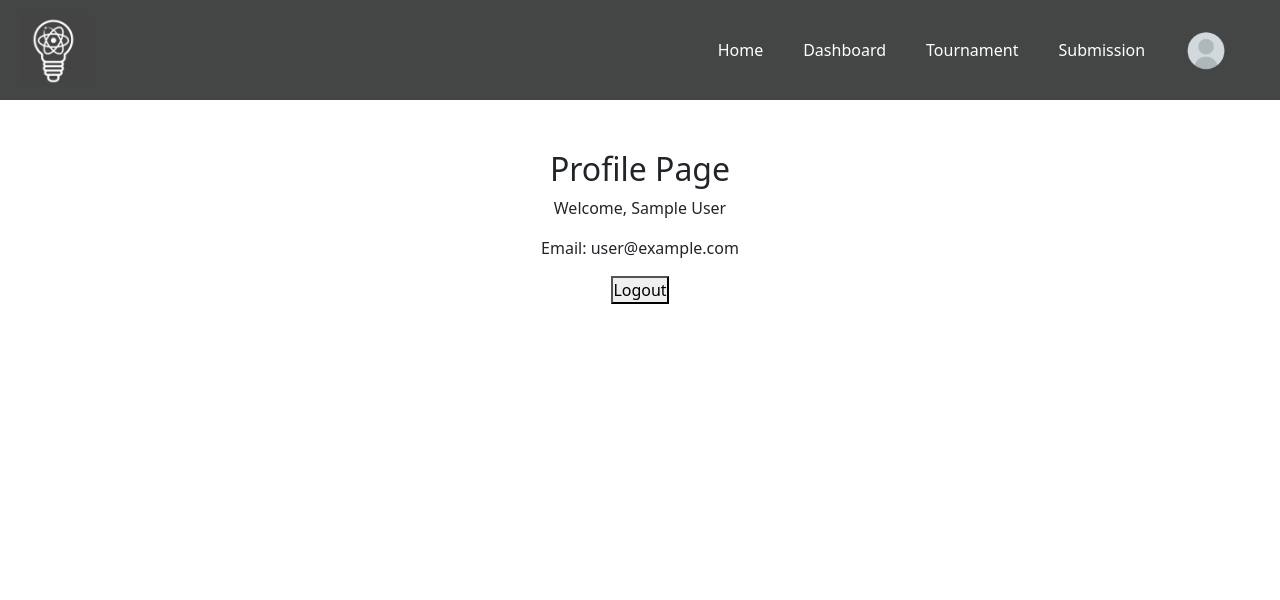
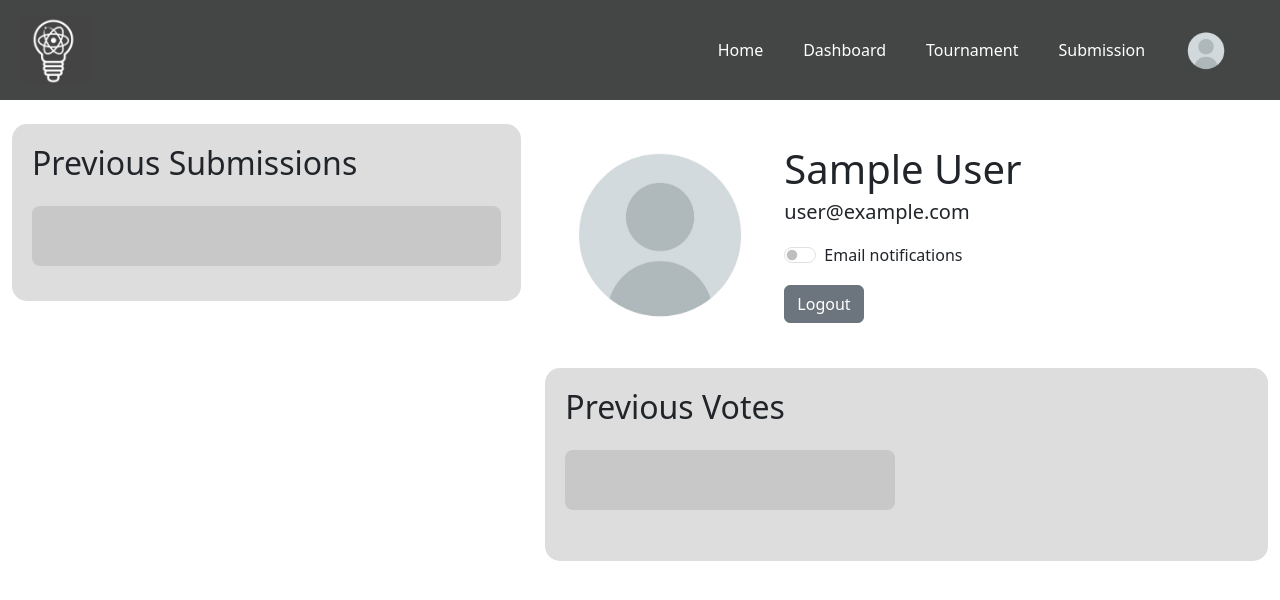
Before and after one commit to PriyaSK1601/sdsUltimateSTEM, a React (Create React App) app in the folder my-app/: page /profile in a window 1280 px wide. Shown: the top 600 px of the page. Built offline with nearby package versions, Linux system fonts and the light colour scheme; no server answers; the database is empty; sample sign-in values are in the browser's storage.

Commit message:
Updated profile content

```diff
--- a/my-app/src/App.js
+++ b/my-app/src/App.js
@@ -20,7 +20,6 @@ import { Navigate } from "react-router-dom";
 //Changed
 
 function App() {
-
   const [user, setUser] = useState();
   useEffect(() => {
     auth.onAuthStateChanged((user) => {
@@ -32,27 +31,28 @@ function App() {
   const [submissions, setSubmissions] = useState([]);
   const handleNewSubmission = (submissionData) => {
     setSubmissions((prev) => [...prev, submissionData]);
-  }
+  };
 
   return (
     <div className="App">
-
       <div className="auth-wrapper">
         <div className="auth-inner">
           <Router>
             <Navbar />
             <Routes>
               <Route path="/" exact element={<Home />} />
-              <Route
-                    path="/"
-                    element={user ? <Navigate to="/profile" /> : <Login />}
-              />
               <Route path="/home" exact element={<Home />} />
               <Route path="/profile" element={<Profile />} />
               <Route path="/login" element={<Login />} />
               <Route path="/register" element={<SignUp />} />
-              <Route path="/submission" element={<Submission onSubmit={handleNewSubmission} />} />
-              <Route path="/tournament" element={<Tournament submissions={submissions}/>}/>
+              <Route
+                path="/submission"
+                element={<Submission onSubmit={handleNewSubmission} />}
+              />
+              <Route
+                path="/tournament"
+                element={<Tournament submissions={submissions} />}
+              />
             </Routes>
           </Router>
         </div>
@@ -60,5 +60,11 @@ function App() {
     </div>
   );
 }
+{
+  /*<Route
+                    path="/"
+                    element={user ? <Navigate to="/profile" /> : <Login />}
+              />*/
+}
 
 export default App;
--- a/my-app/src/components/Navbar.js
+++ b/my-app/src/components/Navbar.js
@@ -1,10 +1,32 @@
-import React from "react";
+import React, { useEffect, useState } from "react";
 import Logo from "../assets/logo.png";
 import ProfileIcon from "../assets/profile_icon.png";
-import { Link } from "react-router-dom";
+import { Link, useNavigate } from "react-router-dom";
+import { auth } from "../pages/firebase";
+import { onAuthStateChanged } from "firebase/auth";
 import "../styles/Navbar.css";
 
 function Navbar() {
+  const [user, setUser] = useState(null);
+  const navigate = useNavigate();
+
+  useEffect(() => {
+    const unsubscribe = onAuthStateChanged(auth, (currentUser) => {
+      setUser(currentUser);
+    });
+
+    return () => unsubscribe();
+  }, []);
+
+  const handleProfileClick = (e) => {
+    e.preventDefault();
+    if (user) {
+      navigate("/profile");
+    } else {
+      navigate("/login");
+    }
+  };
+
   return (
     <div className="navbar">
       <div className="leftSide">
@@ -15,9 +37,9 @@ function Navbar() {
         <Link to="/dashboard"> Dashboard </Link>
         <Link to="/tournament"> Tournament </Link>
         <Link to="/submission"> Submission </Link>
-        <Link to="/profile">
+        <a href="#" onClick={handleProfileClick}>
           <img src={ProfileIcon} alt="Profile Icon" />
-        </Link>
+        </a>
       </div>
     </div>
   );
--- a/my-app/src/pages/profile.js
+++ b/my-app/src/pages/profile.js
@@ -1,27 +1,45 @@
 import React, { useEffect, useState } from "react";
 import { useNavigate } from "react-router-dom";
 import "../styles/profile.css";
-import { auth } from "./firebase";
+import profileIcon from "../assets/profile_icon.png";
+import { auth, db } from "./firebase";
 import { signOut, onAuthStateChanged } from "firebase/auth";
+import { doc, getDoc } from "firebase/firestore";
 
 function Profile() {
   const [user, setUser] = useState(null);
+  const [userData, setUserData] = useState(null);
   const navigate = useNavigate();
 
   useEffect(() => {
     const unsubscribe = onAuthStateChanged(auth, (currentUser) => {
       if (currentUser) {
         setUser(currentUser);
+
+        //fetch user data from firestore database
+        const fetchUserData = async () => {
+          try {
+            const userDocRef = doc(db, "Users", currentUser.uid);
+            const userDoc = await getDoc(userDocRef);
+
+            if (userDoc.exists()) {
+              setUserData(userDoc.data());
+              console.log("User data fetched:", userDoc.data());
+            } else {
+              console.log("No user document found.");
+            }
+          } catch (error) {
+            console.error("Error fetching user data:", error);
+          }
+        };
+        fetchUserData();
       } else {
-        setUser(null);
+        navigate("/login");
       }
     });
 
-    return () => {
-
-      unsubscribe();
-    };
-  }, []);
+    return () => unsubscribe();
+  }, [navigate]);
 
   const handleLogout = () => {
     signOut(auth).then(() => {
@@ -29,24 +47,79 @@ function Profile() {
     });
   };
 
+  const getFullName = () => {
+    if (userData && userData.firstName && userData.lastName) {
+      return `${userData.firstName} ${userData.lastName}`;
+    } else if (userData && userData.firstName) {
+      return userData.firstName;
+    } else if (user && user.displayName) {
+      return user.displayName;
+    }
+    return user?.email?.split("@")[0] || "User";
+  };
+
   return (
-    <div className="profile-container">
-      <h2>Profile Page</h2>
-      {user ? (
-        <div>
-          <p>Welcome, {user.displayName || user.email}</p>
-          <p>Email: {user.email}</p>
-          <button className="logout-btn" onClick={handleLogout}>
-            Logout
-          </button>
-        </div>
-      ) : (
-        <div>
-          <p>Please log in to view your profile.</p>
-          <button className="login-signup-btn" onClick={() => navigate("/login")}>
-            Login / Signup
-          </button>
-        </div>
+    <div className="container-fluid py-4">
+      {user && (
+        <>
+          <div className="row">
+            <div className="col-md-5">
+              <div className="content-container">
+                <h2 className="mb-4">Previous Submissions</h2>
+                <div className="item-box"></div>
+              </div>
+            </div>
+
+            <div className="col-md-7">
+              <div className="profile-header mb-4">
+                <div className="d-flex align-items-center">
+                  <div className="profile-img-container">
+                    {userData?.photo ? (
+                      <img
+                        src="{userData.photo}"
+                        alt="Profile photo"
+                        className="img-fluid rounded-circle"
+                      />
+                    ) : (
+                      <img src={profileIcon} alt="Profile photo" />
+                    )}
+                  </div>
+                  <div className="ms-4">
+                    <h1>{getFullName()}</h1>
+                    <p className="lead">{user.email}</p>
+                    <div className="form-check form-switch">
+                      <input
+                        className="form-check-input"
+                        type="checkbox"
+                        id="emailNotifcations"
+                      />
+                      <label
+                        className="form-check-label"
+                        htmlFor="emailNotifications"
+                      >
+                        Email notifications
+                      </label>
+                    </div>
+                    <button
+                      className="btn btn-secondary mt-3"
+                      onClick={handleLogout}
+                    >
+                      Logout
+                    </button>
+                  </div>
+                </div>
+              </div>
+              <div className="content-container">
+                <h2 className="mb-4">Previous Votes</h2>
+                <div className="row">
+                  <div className="col-md-6 mb-3">
+                    <div className="item-box"></div>
+                  </div>
+                </div>
+              </div>
+            </div>
+          </div>
+        </>
       )}
     </div>
   );
--- a/my-app/src/styles/profile.css
+++ b/my-app/src/styles/profile.css
@@ -1,4 +1,46 @@
-.profile-container {
+.content-container {
+  background-color: rgba(128, 128, 128, 0.268);
+  border-radius: 15px;
+  padding: 20px;
+  height: auto;
+  margin-bottom: 20px;
+}
+
+.profile-img-container {
+  height: 200px;
+  width: 200px;
+  border-radius: 50%;
+  display: flex;
+  justify-content: center;
+  align-items: center;
+}
+
+.profile-img-container img {
+  max-width: 100%;
+  max-height: 100%;
+}
+
+.profile-header {
+  padding: 10px 15px;
+}
+
+.profile-header h1 {
+  margin-bottom: 0.25rem;
+}
+
+.item-box {
+  background-color: rgb(200, 200, 200);
+  padding: 15px;
+  margin-bottom: 15px;
+  border-radius: 8px;
+  min-height: 60px;
+}
+
+.btn-secondary {
+  padding: 0.375rem 1.5rem;
+}
+
+/*.profile-container {
     text-align: center;
     margin-top: 50px;
   }
@@ -15,4 +57,4 @@
 
   .login-signup-btn:hover {
     background-color: #5d5f61;
-  }
+  }*/
```
